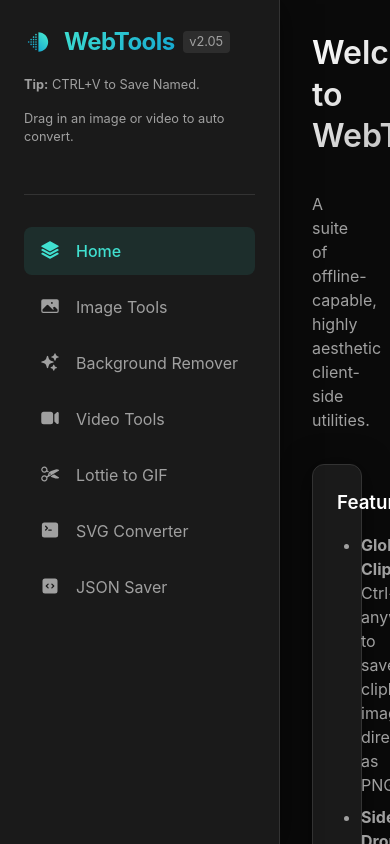
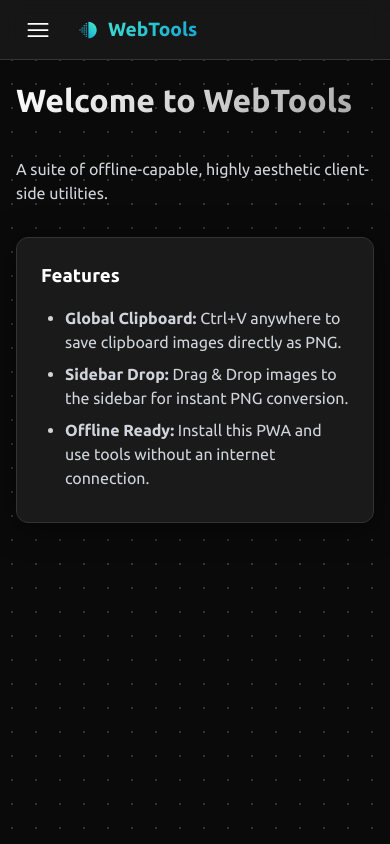
Before and after one commit to CBTraining/webtoolstest, a React (Vite) app: page / in a window 390 px wide. Built offline with nearby package versions, Linux system fonts and the light colour scheme.

Commit message:
Implement mobile layout, dot grid background, font update

```diff
--- a/index.html
+++ b/index.html
@@ -4,6 +4,9 @@
     <meta charset="UTF-8" />
     <link rel="icon" type="image/svg+xml" href="/favicon.svg" />
     <meta name="viewport" content="width=device-width, initial-scale=1.0" />
+    <link rel="preconnect" href="https://fonts.googleapis.com">
+    <link rel="preconnect" href="https://fonts.gstatic.com" crossorigin>
+    <link href="https://fonts.googleapis.com/css2?family=Ubuntu:wght@400;500;700&display=swap" rel="stylesheet">
     <title>WebTools</title>
   </head>
   <body>
--- a/src/App.jsx
+++ b/src/App.jsx
@@ -1,5 +1,6 @@
 import { useEffect, useState, useRef } from 'react';
 import { HashRouter as Router, Routes, Route } from 'react-router-dom';
+import { Bars3Icon } from '@heroicons/react/24/solid';
 import Sidebar from './components/Sidebar';
 import ImageTools from './pages/ImageTools';
 import BackgroundRemover from './pages/BackgroundRemover';
@@ -29,6 +30,7 @@ function App() {
   const [showModal, setShowModal] = useState(false);
   const [filename, setFilename] = useState('clipboard_image');
   const [pendingBlob, setPendingBlob] = useState(null);
+  const [isSidebarOpen, setIsSidebarOpen] = useState(false);
   const inputRef = useRef(null);
 
   // Focus input when modal opens
@@ -98,7 +100,19 @@ function App() {
   return (
     <Router>
       <div className="app-layout">
-        <Sidebar />
+        <div className="mobile-header">
+          <button onClick={() => setIsSidebarOpen(true)}>
+            <Bars3Icon style={{width: '28px', height: '28px'}} />
+          </button>
+          <img src={`${import.meta.env.BASE_URL}favicon.svg`} alt="Logo" width="24" height="24" style={{marginLeft: '1rem'}} />
+          <h2 style={{margin: '0 0 0 0.5rem', fontSize: '1.2rem', background: 'var(--accent-gradient)', WebkitBackgroundClip: 'text', WebkitTextFillColor: 'transparent'}}>WebTools</h2>
+        </div>
+
+        {isSidebarOpen && (
+          <div className="sidebar-overlay" onClick={() => setIsSidebarOpen(false)}></div>
+        )}
+
+        <Sidebar isOpen={isSidebarOpen} onClose={() => setIsSidebarOpen(false)} />
         <main className="main-content">
           <Routes>
             <Route path="/" element={<Home />} />
--- a/src/components/Sidebar.css
+++ b/src/components/Sidebar.css
@@ -26,7 +26,7 @@
 
 .logo-container {
   display: flex;
-  align-items: baseline;
+  align-items: center;
   gap: 0.5rem;
 }
 
@@ -94,3 +94,18 @@
   font-weight: 600;
   z-index: 20;
 }
+
+@media (max-width: 768px) {
+  .sidebar {
+    position: fixed;
+    top: 0;
+    left: -100%;
+    z-index: 1000;
+    width: 280px;
+    background: var(--bg-secondary);
+    box-shadow: 4px 0 20px rgba(0,0,0,0.5);
+  }
+  .sidebar.open {
+    left: 0;
+  }
+}
--- a/src/components/Sidebar.jsx
+++ b/src/components/Sidebar.jsx
@@ -11,7 +11,7 @@ import {
 import { useState } from 'react';
 import './Sidebar.css';
 
-export default function Sidebar() {
+export default function Sidebar({ isOpen, onClose }) {
   const [isDragging, setIsDragging] = useState(false);
 
   // Handle Drag Events for Passive Side-bar Drops
@@ -78,7 +78,7 @@ export default function Sidebar() {
 
   return (
     <aside
-      className={`sidebar glass-panel ${isDragging ? 'drag-active' : ''}`}
+      className={`sidebar glass-panel ${isDragging ? 'drag-active' : ''} ${isOpen ? 'open' : ''}`}
       onDragOver={handleDragOver}
       onDragLeave={handleDragLeave}
       onDrop={handleDrop}
@@ -106,6 +106,7 @@ export default function Sidebar() {
             key={item.to}
             to={item.to}
             className={({isActive}) => `nav-link ${isActive ? 'active' : ''}`}
+            onClick={() => { if(onClose) onClose(); }}
           >
             <item.icon style={{width: "20px", height: "20px"}} />
             <span>{item.label}</span>
--- a/src/index.css
+++ b/src/index.css
@@ -4,7 +4,7 @@
   --bg-tertiary: #2d2d2d;
 
   --text-primary: #ffffff;
-  --text-secondary: #a0a0a0;
+  --text-secondary: #d1d5db; /* Lighter grey for better visibility */
 
   --accent-color: #40E0D0; /* Turquoise Solid */
   --accent-gradient: linear-gradient(135deg, #40E0D0 0%, #12a5d1 100%);
@@ -20,7 +20,7 @@
   --border-radius-sm: 8px;
   --border-radius-lg: 16px;
 
-  --font-family: 'Inter', -apple-system, BlinkMacSystemFont, 'Segoe UI', Roboto, Helvetica, Arial, sans-serif;
+  --font-family: 'Ubuntu', -apple-system, BlinkMacSystemFont, 'Segoe UI', Roboto, Helvetica, Arial, sans-serif;
 
   --transition-fast: 0.15s ease;
   --transition-normal: 0.3s ease;
@@ -35,6 +35,8 @@
 body {
   font-family: var(--font-family);
   background-color: var(--bg-primary);
+  background-image: radial-gradient(var(--border-color) 1px, transparent 1px);
+  background-size: 24px 24px;
   color: var(--text-primary);
   line-height: 1.5;
   min-height: 100vh;
@@ -187,6 +189,47 @@ p {
   position: relative;
 }
 
+.mobile-header {
+  display: none;
+}
+
+@media (max-width: 768px) {
+  .main-content {
+    padding: 1rem;
+    padding-top: 5rem;
+  }
+  .mobile-header {
+    display: flex;
+    align-items: center;
+    position: fixed;
+    top: 0; left: 0; right: 0;
+    height: 60px;
+    background: rgba(26, 26, 26, 0.8);
+    backdrop-filter: blur(10px);
+    border-bottom: 1px solid var(--border-color);
+    padding: 0 1rem;
+    z-index: 100;
+  }
+  .mobile-header button {
+    background: none;
+    border: none;
+    color: var(--text-primary);
+    cursor: pointer;
+    padding: 0.5rem;
+    display: flex;
+    align-items: center;
+    justify-content: center;
+  }
+  .sidebar-overlay {
+    position: fixed;
+    top: 0; left: 0; right: 0; bottom: 0;
+    background: rgba(0,0,0,0.6);
+    backdrop-filter: blur(2px);
+    z-index: 999;
+    animation: fadeIn 0.2s ease forwards;
+  }
+}
+
 /* Header/Titles */
 .page-header {
   margin-bottom: 2rem;
```
